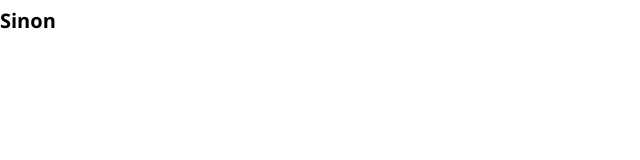
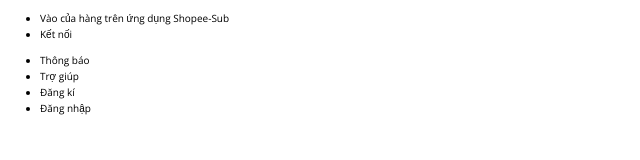
Before and after one commit to hongquandn1999/Shopee-Sub, a plain HTML site: page index.html in a window 1280 px wide. Shown: the whole page, without its empty margins (0-640 px from the left). Drawn offline with nearby package versions, Linux system fonts and the light colour scheme.

Commit message:
built container web

```diff
--- a/index.html
+++ b/index.html
@@ -18,6 +18,25 @@
 		/>
 	</head>
 	<body>
-		<h1>Sinon</h1>
+		<div class="app">
+			<header class="header">
+				<nav class="header__navbar">
+					<ul class="header__navbar-list">
+						<li class="header__navbar-item">
+							Vào của hàng trên ứng dụng Shopee-Sub
+						</li>
+						<li class="header__navbar-item">Kết nối</li>
+					</ul>
+					<ul class="header__navbar-list">
+						<li class="header__navbar-item">Thông báo</li>
+						<li class="header__navbar-item">Trợ giúp</li>
+						<li class="header__navbar-item">Đăng kí</li>
+						<li class="header__navbar-item">Đăng nhập</li>
+					</ul>
+				</nav>
+			</header>
+			<div class="container"></div>
+			<footer class="footer"></footer>
+		</div>
 	</body>
 </html>
```
